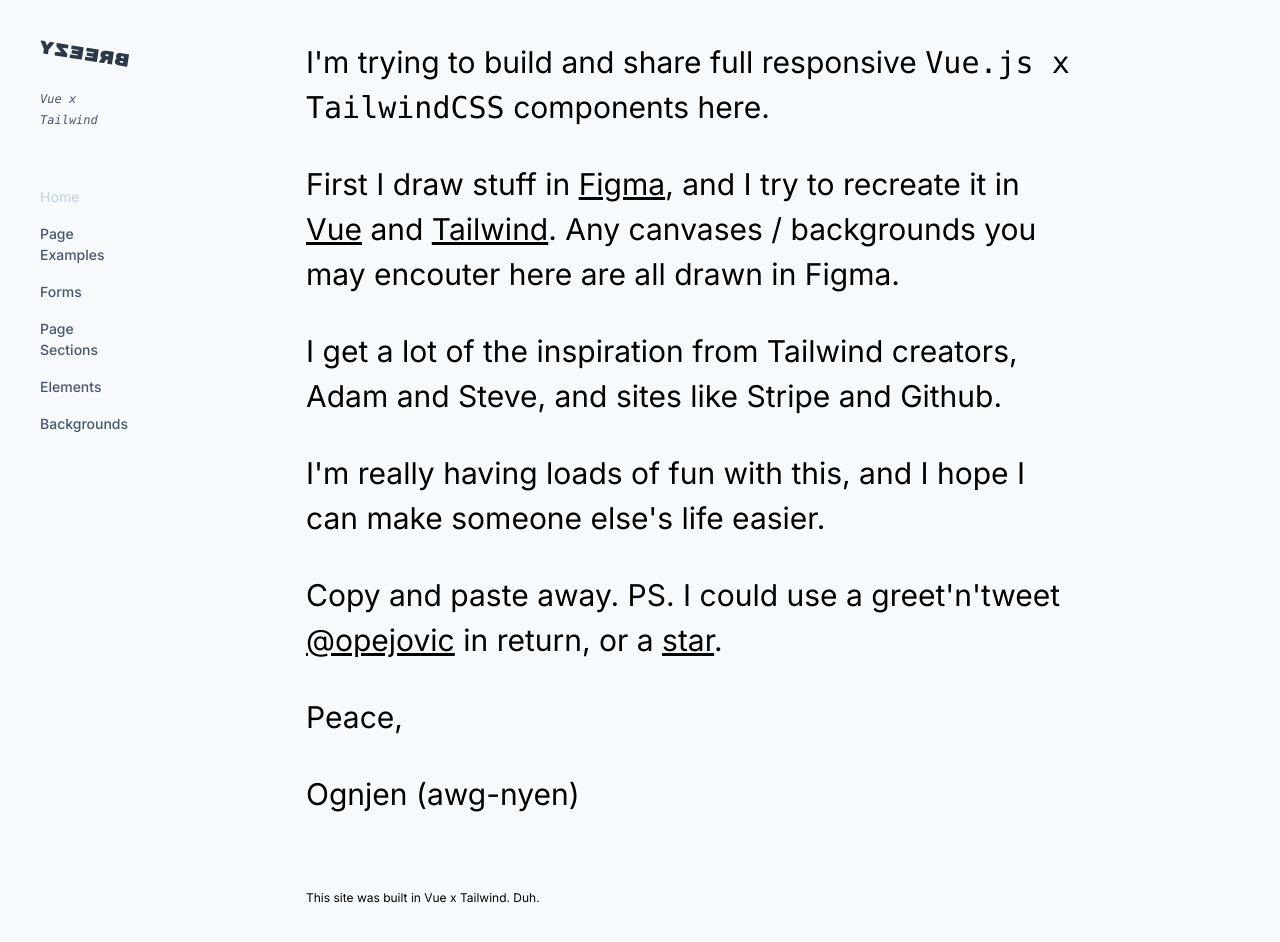
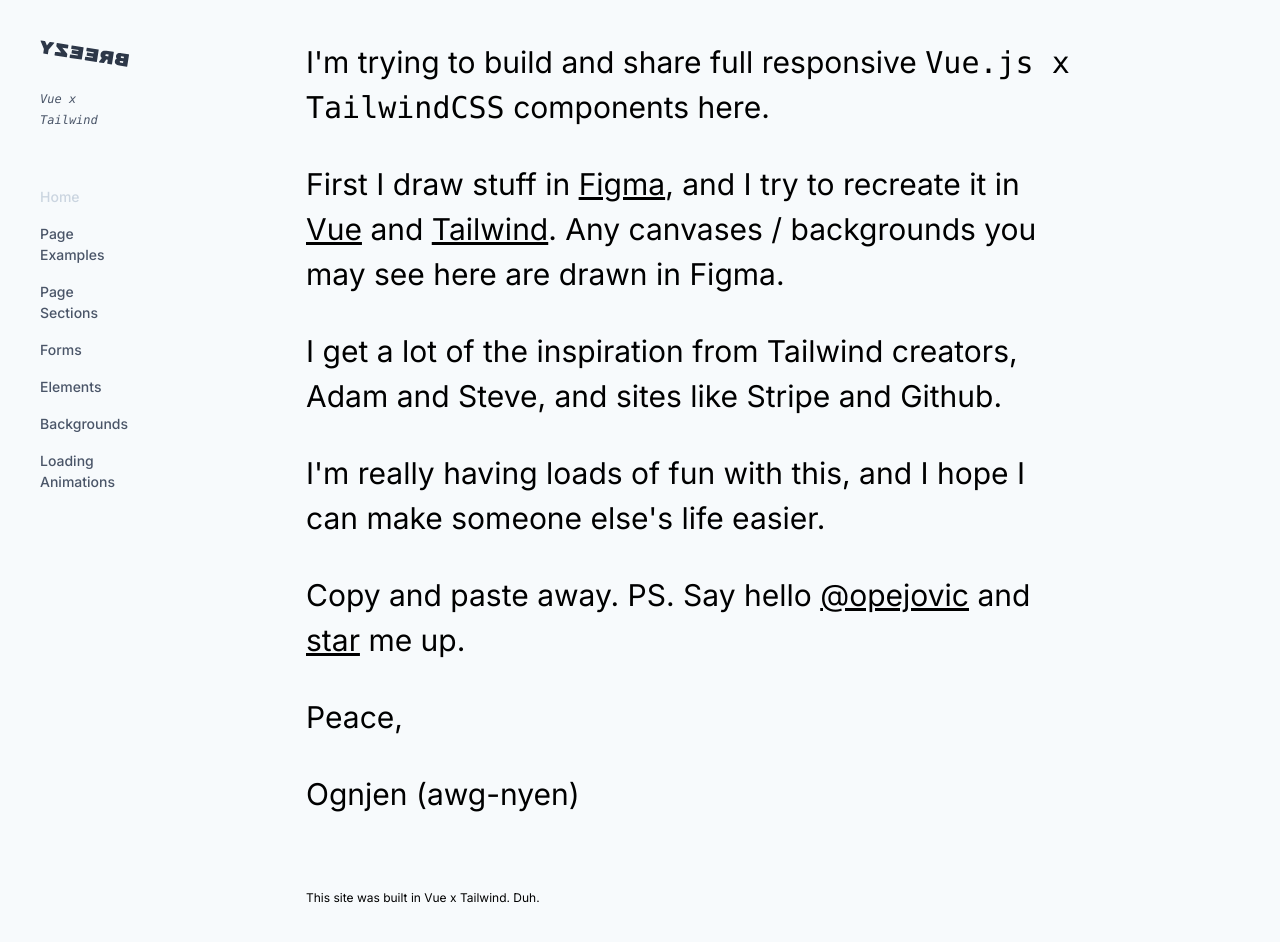
Before and after one commit to opejovic/breezy, a Vue app: page / in a window 1280 px wide. Shown: the top 942 px of the page. Built offline with nearby package versions, Linux system fonts and the light colour scheme.

Commit message:
Add green button to elements

```diff
--- a/src/App.vue
+++ b/src/App.vue
@@ -24,10 +24,11 @@
           </h1>
           <router-link to="/">Home</router-link>
           <router-link to="/page-examples">Page Examples</router-link>
+          <router-link to="/page-sections">Page Sections</router-link>
           <router-link to="/forms">Forms</router-link>
-          <router-link to="/page-sections">Page Sections</router-link>
           <router-link to="/elements">Elements</router-link>
           <router-link to="/backgrounds">Backgrounds</router-link>
+          <router-link to="/loading-animations">Loading Animations</router-link>
           <!-- <router-link to="/forms">Application Layout</router-link>
           <router-link to="/forms">Headings</router-link>
           <router-link to="/forms">Tables</router-link>
--- a/src/components/buttons/ButtonOne.vue
+++ b/src/components/buttons/ButtonOne.vue
@@ -1,7 +1,8 @@
 <template>
-  <div data-name="indigo-one">
+  <div data-name="button-one">
     <button
-      class="text-sm px-6 py-2 rounded-full flex items-center space-x-2 transition duration-500 bg-indigo-100 hover:bg-indigo-200 focus:outline-none focus:shadow-outline"
+      class="text-sm px-6 py-2 rounded-full flex items-center space-x-2 transition duration-500 focus:outline-none focus:shadow-outline"
+      :class="`bg-${color}-200 hover:bg-${color}-300`"
     >
       <p>{{ title }}</p>
 
@@ -38,7 +39,11 @@
   props: {
     title: {
       type: String,
-      default: "Indigo One"
+      default: "Button One"
+    },
+    color: {
+      type: String,
+      default: "indigo"
     }
   }
 };
--- a/src/router/index.js
+++ b/src/router/index.js
@@ -44,6 +44,14 @@
     name: "Backgrounds",
     component: () =>
       import(/* webpackChunkName: "backgrounds" */ "../views/Backgrounds.vue")
+  },
+  {
+    path: "/loading-animations",
+    name: "LoadingAnimations",
+    component: () =>
+      import(
+        /* webpackChunkName: "loadingAnimations" */ "../views/LoadingAnimations.vue"
+      )
   }
 ];
 
--- a/src/views/Elements.vue
+++ b/src/views/Elements.vue
@@ -7,7 +7,8 @@
     <div>
       <h3 class="border-b mb-4">Buttons</h3>
       <div class="flex items-center space-x-6">
-        <buttonOne />
+        <buttonOne title="Indigo One" color="indigo" />
+        <buttonOne title="Green One" color="green" />
       </div>
     </div>
 
--- a/src/views/Home.vue
+++ b/src/views/Home.vue
@@ -12,7 +12,7 @@
       <a class="underline" href="https://www.vuejs.org">Vue</a>
       and
       <a class="underline" href="https://www.tailwindcss.com">Tailwind</a>. Any
-      canvases / backgrounds you may encouter here are all drawn in Figma.
+      canvases / backgrounds you may see here are drawn in Figma.
     </div>
 
     <div>
@@ -26,10 +26,11 @@
     </div>
 
     <div>
-      Copy and paste away. PS. I could use a greet'n'tweet
+      Copy and paste away. PS. Say hello
       <a class="underline" href="https://twitter.com/opejovic">@opejovic</a>
-      in return, or a
-      <a href="https://github.com/opejovic/breezy" class="underline">star</a>.
+      and
+      <a href="https://github.com/opejovic/breezy" class="underline">star</a> me
+      up.
     </div>
     <p>
       Peace,
--- a/src/views/PageSections.vue
+++ b/src/views/PageSections.vue
@@ -1,7 +1,7 @@
 <template>
   <div>
     <div class="text-2xl tracking-tight w-full font-medium pb-4">
-      Pages section
+      Page sections
     </div>
 
     Comming soon..
```
